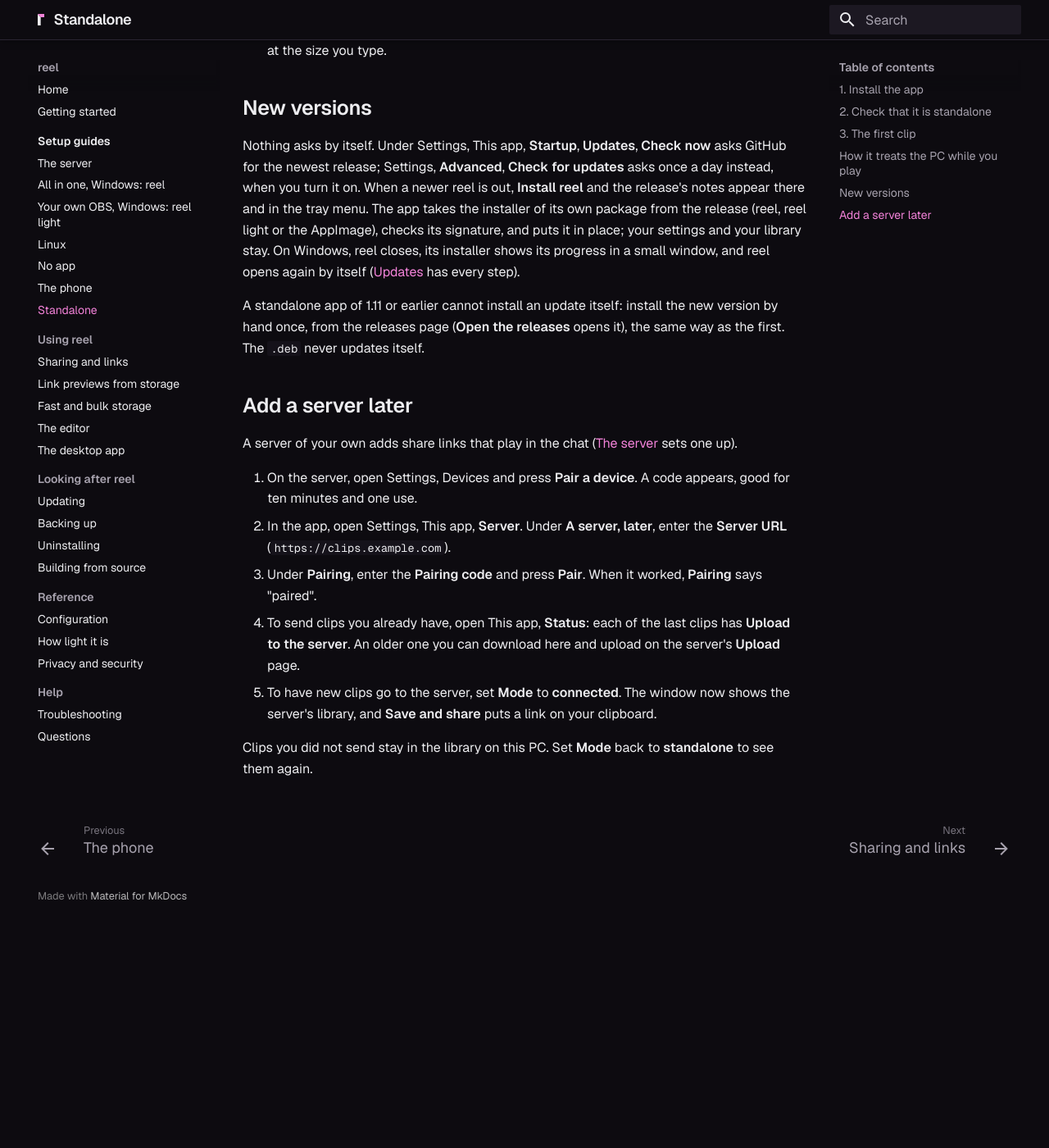
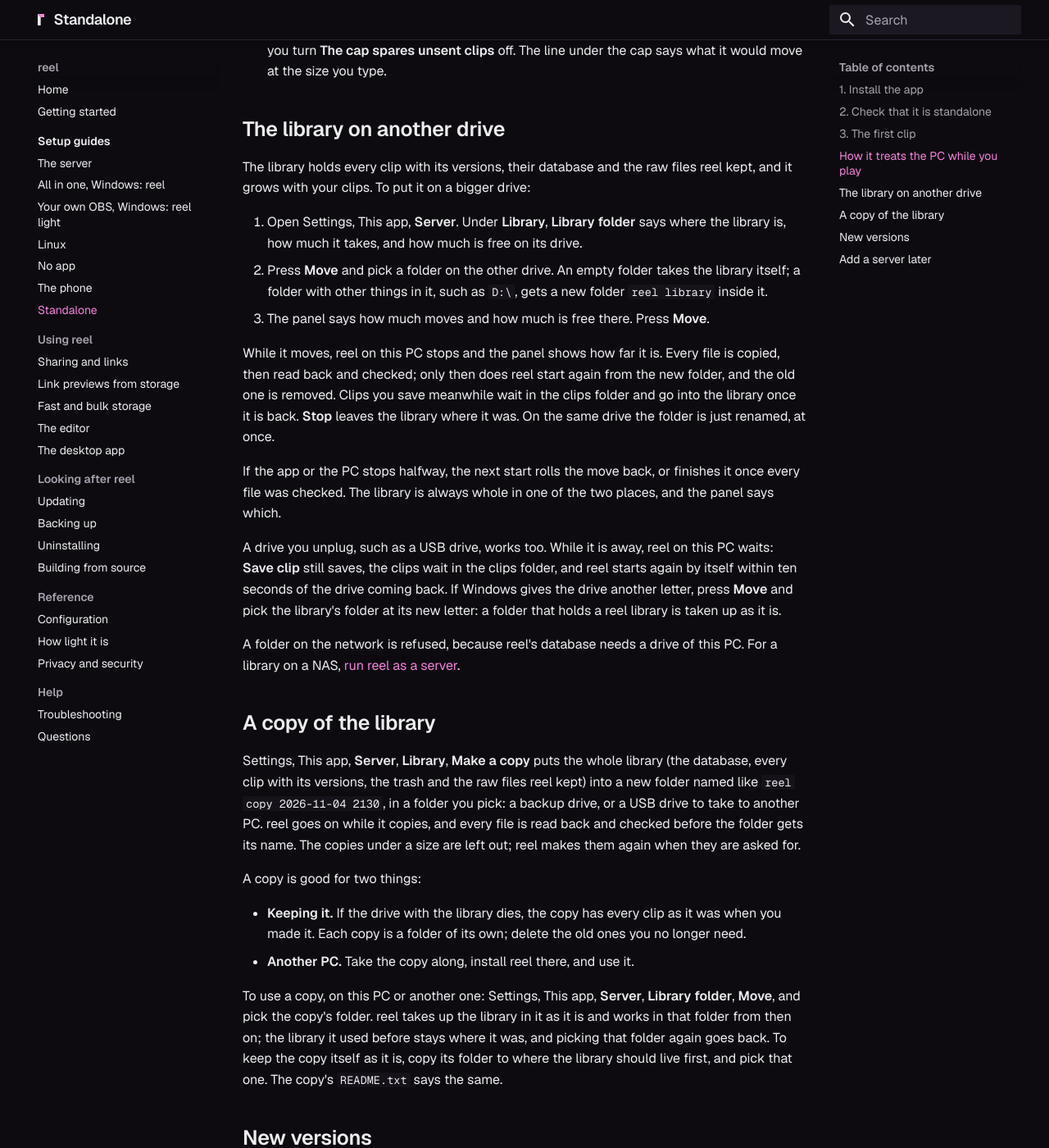
Before and after one commit to Locko2901/reel, an MkDocs documentation site: the page built from docs/setup/standalone.md, in a window 1280 px wide and 1400 px high, scrolled down 2262 px. Shown: the whole window at 82% size. Built offline with MkDocs 1.6.1 and Material for MkDocs 9.7.7, drawn with Linux system fonts in a browser that asks for light colours; before the commit the page ends 3377 px from its top, so only the background shows below that; some of the changed text lies outside the part shown.

Commit message:
docs: the library on another drive, and a copy of the library
The standalone guide says how to move the library to another drive, what happens while it moves
and while its drive is unplugged, and how to make a copy and use it again, on this PC or
another. Backing up, Uninstalling, the FAQ and Troubleshooting follow.

```diff
--- a/docs/setup/standalone.md
+++ b/docs/setup/standalone.md
@@ -30,8 +30,9 @@ When it worked, **Mode** says "reel runs on this PC", and the window shows the l
 ![The library in standalone mode](img/app-standalone-library.png)
 
 The library lives in `%LOCALAPPDATA%\reel\library` on Windows and `~/.local/share/reel/library` on
-Linux. The status chip at the top of the window has a **Library** row: on this PC, where it lives,
-and whether reel on this PC runs.
+Linux, until you [move it to another drive](#the-library-on-another-drive). The status chip at the
+top of the window has a **Library** row: on this PC, where it lives, and whether reel on this PC
+runs.
 
 ## 3. The first clip
 
@@ -67,6 +68,53 @@ Save and share, Share the last clip and Copy link make links, and links need a s
   goes, and neither does a clip that is on no server, unless you turn **The cap spares unsent
   clips** off. The line under the cap says what it would move at the size you type.
 
+## The library on another drive
+
+The library holds every clip with its versions, their database and the raw files reel kept, and it
+grows with your clips. To put it on a bigger drive:
+
+1. Open Settings, This app, **Server**. Under **Library**, **Library folder** says where the library
+   is, how much it takes, and how much is free on its drive.
+2. Press **Move** and pick a folder on the other drive. An empty folder takes the library itself; a
+   folder with other things in it, such as `D:\`, gets a new folder `reel library` inside it.
+3. The panel says how much moves and how much is free there. Press **Move**.
+
+While it moves, reel on this PC stops and the panel shows how far it is. Every file is copied, then
+read back and checked; only then does reel start again from the new folder, and the old one is
+removed. Clips you save meanwhile wait in the clips folder and go into the library once it is back.
+**Stop** leaves the library where it was. On the same drive the folder is just renamed, at once.
+
+If the app or the PC stops halfway, the next start rolls the move back, or finishes it once every
+file was checked. The library is always whole in one of the two places, and the panel says which.
+
+A drive you unplug, such as a USB drive, works too. While it is away, reel on this PC waits: **Save
+clip** still saves, the clips wait in the clips folder, and reel starts again by itself within ten
+seconds of the drive coming back. If Windows gives the drive another letter, press **Move** and pick
+the library's folder at its new letter: a folder that holds a reel library is taken up as it is.
+
+A folder on the network is refused, because reel's database needs a drive of this PC. For a library
+on a NAS, [run reel as a server](server.md).
+
+## A copy of the library
+
+Settings, This app, **Server**, **Library**, **Make a copy** puts the whole library (the database,
+every clip with its versions, the trash and the raw files reel kept) into a new folder named like
+`reel copy 2026-11-04 2130`, in a folder you pick: a backup drive, or a USB drive to take to another
+PC. reel goes on while it copies, and every file is read back and checked before the folder gets
+its name. The copies under a size are left out; reel makes them again when they are asked for.
+
+A copy is good for two things:
+
+- **Keeping it.** If the drive with the library dies, the copy has every clip as it was when you
+  made it. Each copy is a folder of its own; delete the old ones you no longer need.
+- **Another PC.** Take the copy along, install reel there, and use it.
+
+To use a copy, on this PC or another one: Settings, This app, **Server**, **Library folder**,
+**Move**, and pick the copy's folder. reel takes up the library in it as it is and works in that
+folder from then on; the library it used before stays where it was, and picking that folder again
+goes back. To keep the copy itself as it is, copy its folder to where the library should live
+first, and pick that one. The copy's `README.txt` says the same.
+
 ## New versions
 
 Nothing asks by itself. Under Settings, This app, **Startup**, **Updates**, **Check now** asks
```
Also changed, not shown: docs/backup.md (+17 -12 lines), docs/faq.md (+4 -2 lines), docs/troubleshooting.md (+11 -0 lines), docs/uninstalling.md (+3 -2 lines).
